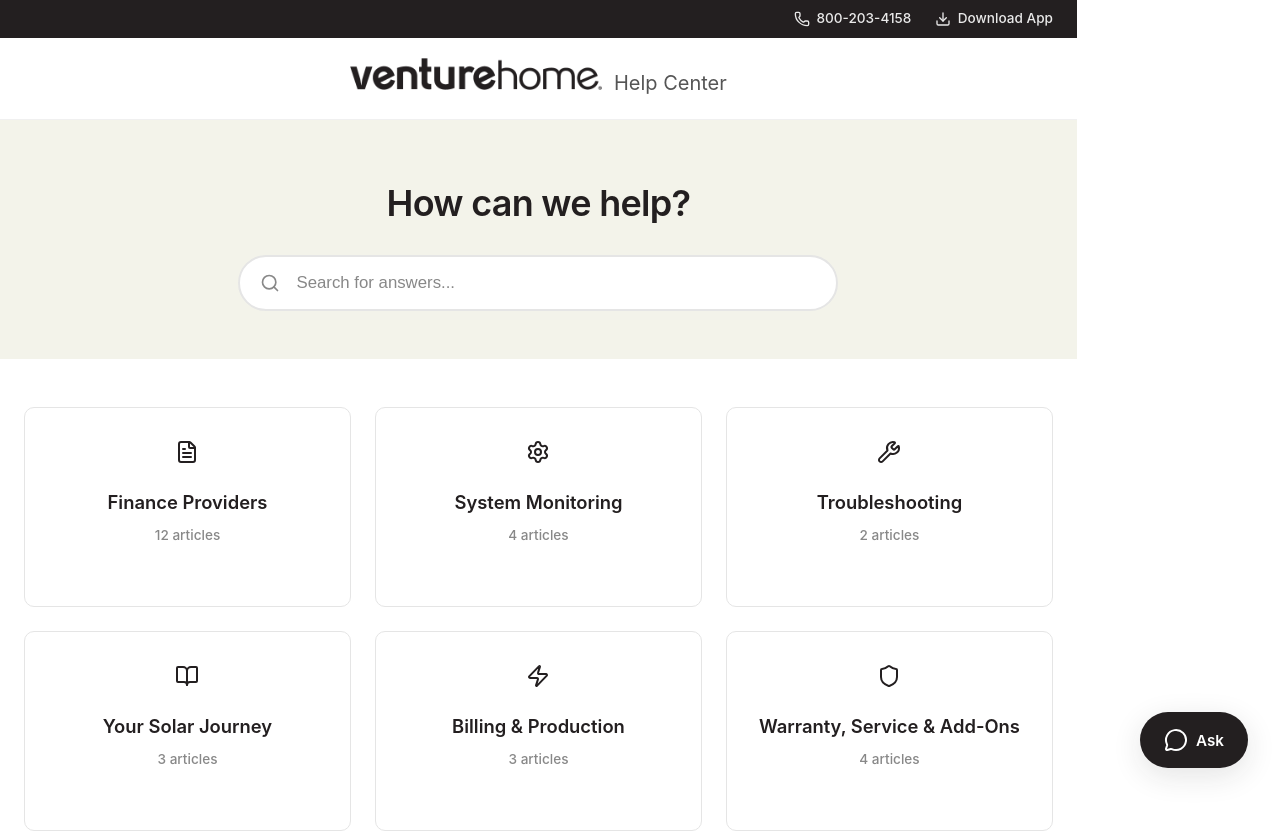
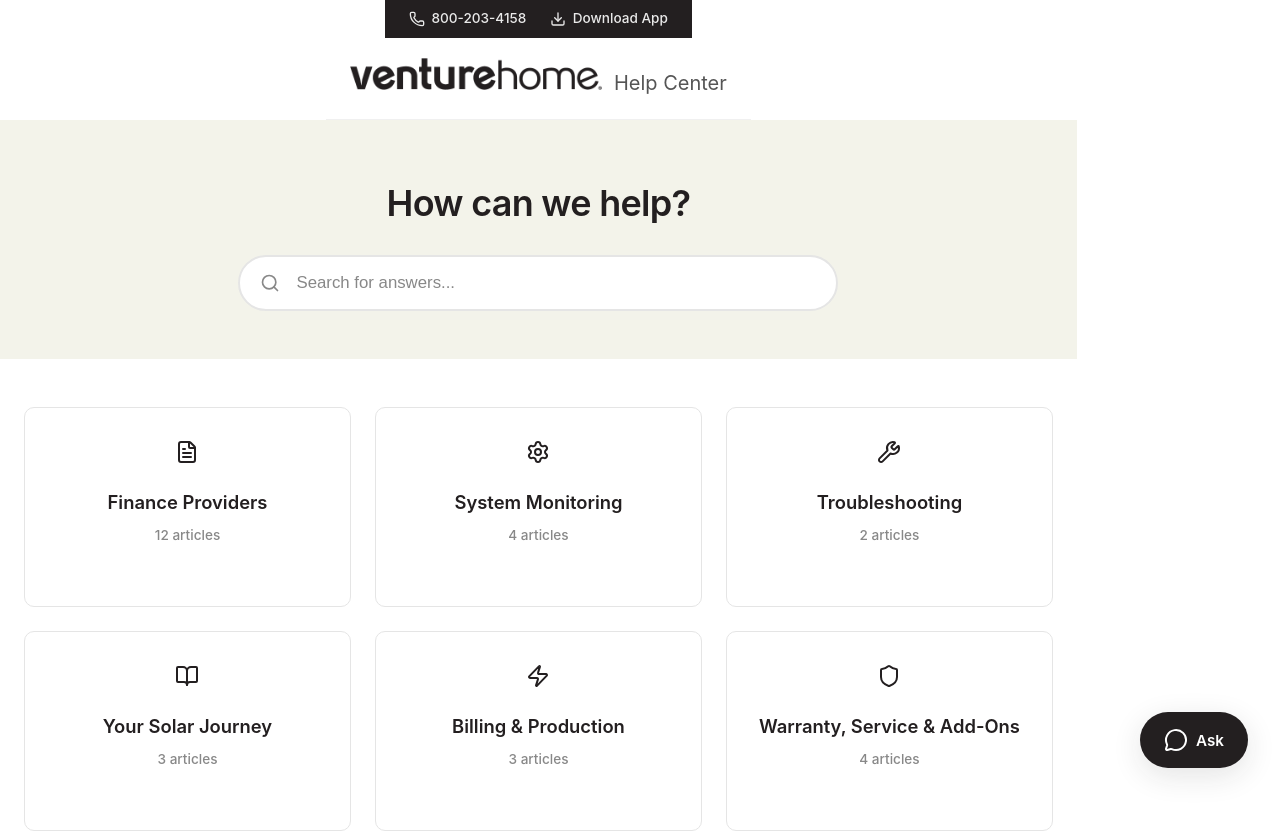
Before and after one commit to VentureHomeSolarLLC/help-venturehome, a React (Vite) app: page / in a window 1280 px wide. Shown: the top 832 px of the page. Built offline with nearby package versions, Linux system fonts and the light colour scheme; a web font is replaced by a local one.

Commit message:
fix: Force center alignment on app container and sections

```diff
--- a/src/App.css
+++ b/src/App.css
@@ -82,6 +82,7 @@ body {
   min-height: 100vh;
   display: flex;
   flex-direction: column;
+  align-items: center;
 }
 
 /* Top Bar */
@@ -158,6 +159,8 @@ body {
   display: flex;
   flex-direction: column;
   align-items: center;
+  width: 100%;
+  max-width: 100vw;
 }
 
 .hero h1 {
@@ -268,11 +271,11 @@ body {
 
 /* Collections Section */
 .collections-section {
+  width: 100%;
   max-width: var(--max-width);
   margin: 0 auto;
   padding: 3rem 1.5rem;
   text-align: center;
-  width: 100%;
   display: flex;
   flex-direction: column;
   align-items: center;
```
